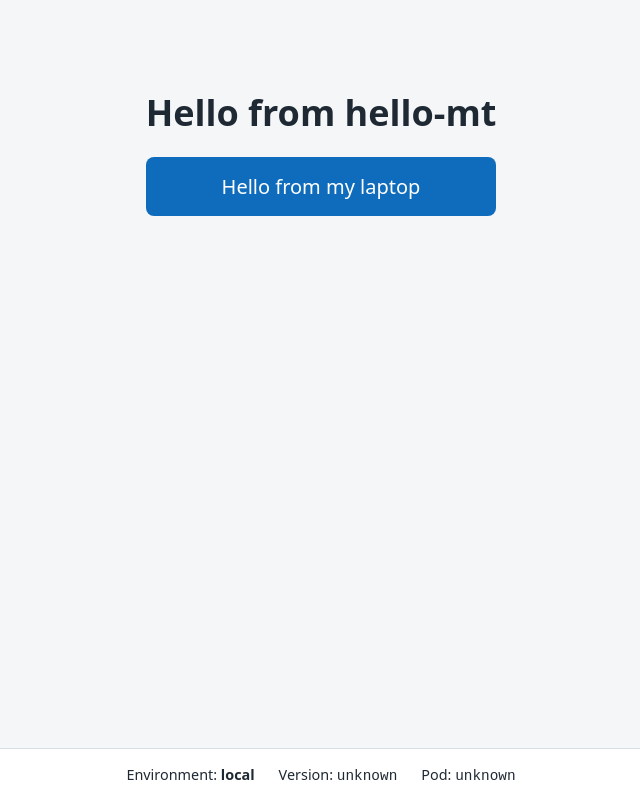
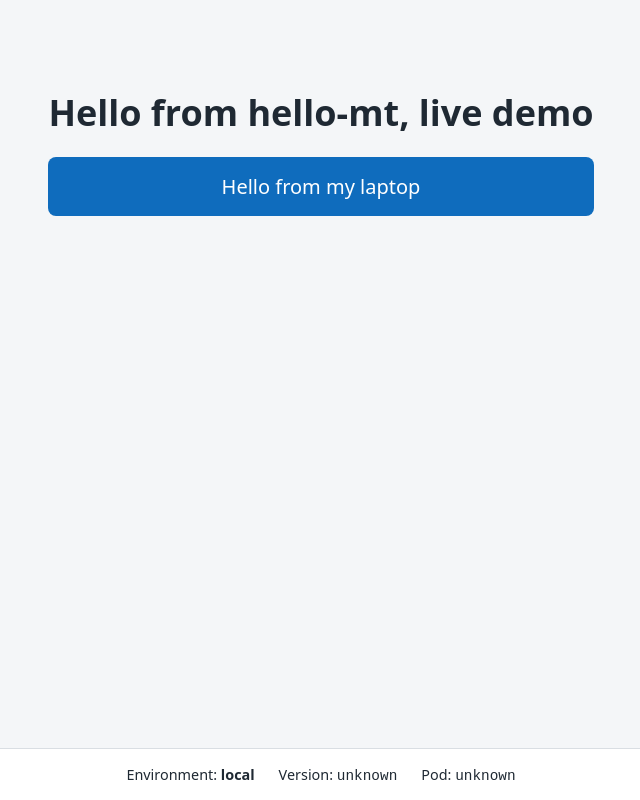
Before and after one commit to TheProgrammingPath/hello-mt, a website: page site/index.html in a window 1280 px wide. Shown: the whole page, without its empty margins (319-959 px from the left). Drawn offline with Linux system fonts and the light colour scheme; no server answers.

Commit message:
feat(site): new headin for the demo (#54)

```diff
--- a/site/index.html
+++ b/site/index.html
@@ -8,7 +8,7 @@
 </head>
 <body>
   <main>
-    <h1>Hello from hello-mt</h1>
+    <h1>Hello from hello-mt, live demo</h1>
     <p id="banner" class="banner">Loading...</p>
   </main>
   <footer>
```
